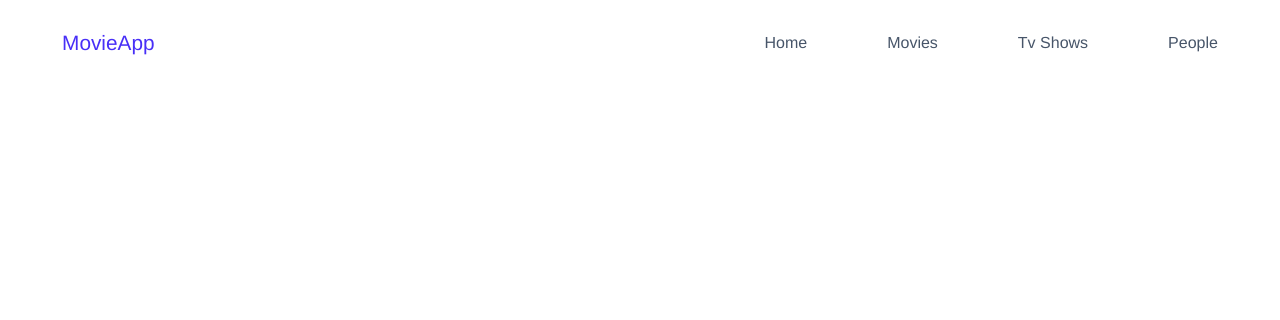
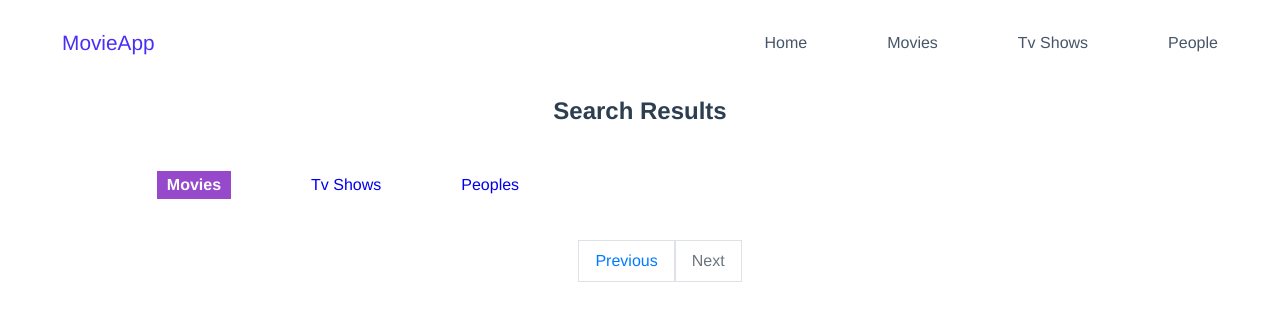
Before and after one commit to rokibulislam/vue3movieapp, a Vue app: page /search in a window 1280 px wide. Shown: the top 320 px of the page. Built offline with nearby package versions, Linux system fonts and the light colour scheme.

Commit message:
add search section

```diff
--- /dev/null
+++ b/src/components/search.vue
@@ -0,0 +1,67 @@
+<template>
+    <div class="container">
+        <form class="search-form">
+            <input type="text" class="form-control" placeholder="Search for a movie, tv show, person......" v-model="search"/>
+            <button type="submit" class="btn btn-search" @click="searhSubmit"> Search </button>
+        </form>
+    </div>
+</template>
+
+<script>
+export default {
+    data() {
+        return {
+            'search': ''
+        }
+    },
+    methods: {
+        searhSubmit:  function (e) {
+            e.preventDefault();
+            this.$store.dispatch( 'movies/getSearch', { query: this.search });
+            this.$store.dispatch( 'tvshows/getSearch', { query: this.search });
+            this.$store.dispatch( 'peoples/getSearch', { query: this.search });
+            this.$router.push({ path: '/search', query: { query: this.search } })
+        }
+    }
+}
+</script>
+
+<style scoped>
+
+.search-form {
+    margin-top: 30px;
+    position: relative;
+    top: 0;
+    left: 0;
+}
+
+.form-control {
+    width: 100%;
+    padding: 0.375rem 0.75rem;
+    font-size: 1.2rem;
+    line-height: 2rem;
+    color: #495057;
+    background-color: #fff;
+    background-clip: padding-box;
+    border: 1px solid #ced4da;
+    border-radius: 30px;
+    transition: border-color 0.15s ease-in-out, box-shadow 0.15s ease-in-out;
+    display: inline-block;
+    margin-top: 5px;
+    box-sizing: border-box;
+}
+
+.btn-search{
+    /* justify-content: center;
+    align-content: center;
+    align-items: center; */
+    height: 50px;
+    padding: 10px 26px;
+    border-radius: 30px;
+    color: #fff;
+    background-color: #007bff;
+    border-color: #007bff;
+    position: absolute;
+    right: 0px;
+}
+</style>
--- a/src/pages/home.vue
+++ b/src/pages/home.vue
@@ -1,16 +1,19 @@
 <template>
     <div>
+        <Search />
         <PopularMovies />
     </div>
 </template>
 
 <script>
     import PopularMovies from '../components/movies/popularMovies.vue';
+    import Search from '../components/search.vue';
 
 
     export default {
         components: {
             PopularMovies,
+            Search
         }
     }
 </script>
--- /dev/null
+++ b/src/pages/search.vue
@@ -0,0 +1,107 @@
+<template>
+    <div>
+        <h2> Search Results </h2>
+
+        <div class="navbar">
+          <ul class="contactum-tabs nav-tab-menu">
+            <li class="nav-tab-item">
+              <a href="#" :class="['nav-tab', isActiveTab( 'movies' ) ? 'nav-tab-active' : '']"
+                @click.prevent="makeActive('movies')"> Movies </a>
+            </li>
+            <li class="nav-tab-item">
+              <a href="#" :class="['nav-tab', isActiveTab( 'tvshows' ) ? 'nav-tab-active' : '']"
+                @click.prevent="makeActive('tvshows')"> Tv Shows </a>
+            </li>
+            <li class="nav-tab-item">
+              <a href="#" :class="['nav-tab', isActiveTab( 'peoples' ) ? 'nav-tab-active' : '']"
+                @click.prevent="makeActive('peoples')"
+              >Peoples</a>
+            </li>
+          </ul>
+        </div>
+
+        <div class="tab-contents">
+            <div class="movies" v-show="isActiveTab('movies')">
+                <MoviesList :items="movieitems.results" :search="true"/>
+            </div>
+
+            <div class="tvshows" v-show="isActiveTab('tvshows')">
+                <TvshowsList :items="tvitems.results" :search="true"/>
+            </div>
+
+            <div class="tvshows" v-show="isActiveTab('peoples')">
+                <PeoplesList :items="peopleitems.results" :search="true"/>
+            </div>
+        </div>
+    </div>
+</template>
+
+<script>
+import MoviesList from "../components/movies/moviesList.vue";
+import TvshowsList from '../components/tvshows/tvshowsList.vue';
+import PeoplesList from '../components/peoples/peoplesList.vue';
+
+export default {
+    components: {
+        MoviesList,
+        TvshowsList,
+        PeoplesList
+    },
+    data() {
+        return  {
+            activeTab: "movies",
+        }
+    },
+    computed: {
+        movieitems: function() {
+            return this.$store.getters['movies/getSearch'];
+        },
+        tvitems: function() {
+            return this.$store.getters['tvshows/getSearch']
+        },
+        peopleitems: function() {
+            return  this.$store.getters['peoples/getSearch']
+        }
+    },
+    methods: {
+        makeActive: function (val) {
+            this.activeTab = val;
+        },
+
+        isActiveTab: function (val) {
+            return this.activeTab === val;
+        }
+    }
+}
+</script>
+
+<style scoped>
+
+    .nav-tab-menu {
+        display: flex;
+        justify-content: space-between;
+        align-items: center;
+        list-style-type: none;
+    }
+
+    .nav-tab-item {
+        margin-left: 5rem;
+        list-style: none;
+    }
+
+    .nav-link {
+      font-size: 1rem;
+      font-weight: 400;
+      color: #475569;
+      text-decoration: none;
+    }
+    .nav-tab-active {
+        border-bottom: none;
+        background: #9649CB;
+        color: #000;
+        color: #fff;
+        display: inline-block;
+        padding: 5px 10px;
+        font-weight: 700;
+    }
+</style>
--- a/src/router/index.js
+++ b/src/router/index.js
@@ -6,6 +6,7 @@ import TvShows from '../pages/tvShows.vue';
 import TvShowDetails from '../pages/tvShow.vue';
 import Peoples from '../pages/peoples.vue';
 import PeopleDetails from '../pages/people.vue';
+import Search from '../pages/search.vue';
 
 const router = createRouter({
     history:  createWebHistory(),
@@ -16,7 +17,9 @@ const router = createRouter({
         { path: '/tv/', name: 'tvShows', component: TvShows },
         { path: '/tv/:id', name: 'tvDetails', component: TvShowDetails },
         { path: '/peoples/', name: 'peoples', component: Peoples },
-        { path: '/people/:id', name: 'peopledetails', component: PeopleDetails }
+        { path: '/people/:id', name: 'peopledetails', component: PeopleDetails },
+        { path: '/search', name: 'search', component: Search }
+
     ]
 });
 
```
